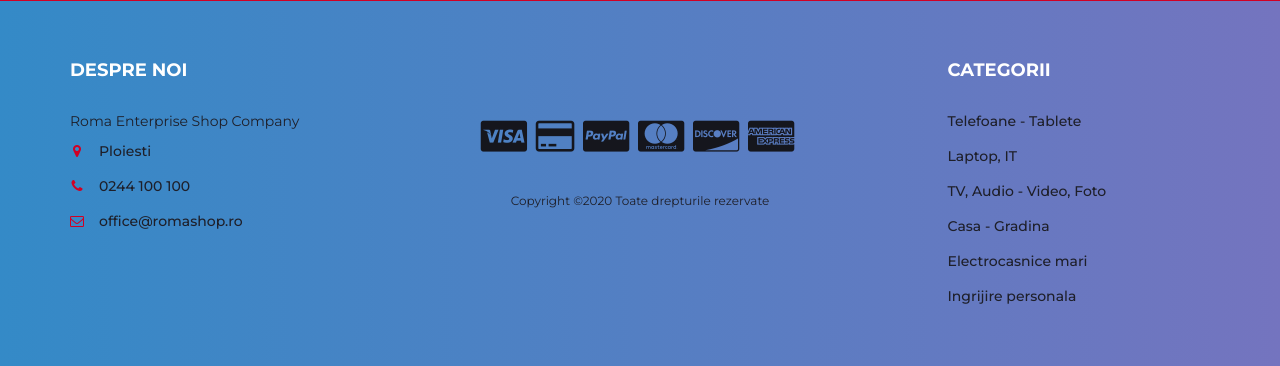
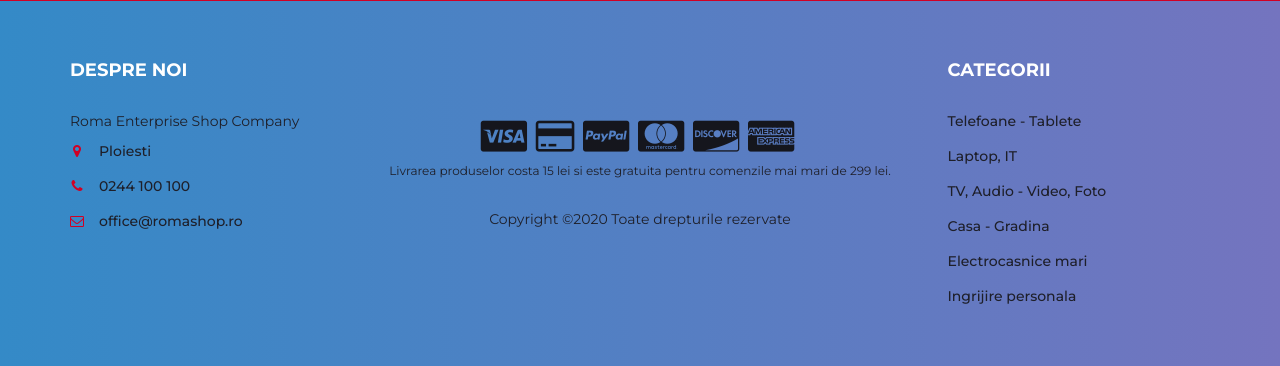
Before and after one commit to floreapaun/online-shopping-system, a PHP site: page / in a window 1280 px wide. Shown: the part 1695-2061 px from the top of the page. Run offline with PHP 8.4, Linux system fonts and the light colour scheme; data comes from the database, SQL or seed files in the repository; data that the repository does not hold is empty; some libraries are stand-ins or nearby versions.

Commit message:
Added delivery cost message.

```diff
--- a/css/style.css
+++ b/css/style.css
@@ -2114,10 +2114,14 @@ background: linear-gradient(to bottom, #0083B0, #00B4DB); /* W3C, IE 10+/ Edge,
   color: #E71C23;
 }
 
-.copyright {
-  margin-top: 30px;
+.delivery {
   display: block;
   font-size: 12px;
+  margin-bottom: 30px;
+}
+
+.copyright {
+  display: block;
 }
 
 .footer-payments li {
--- a/footer.php
+++ b/footer.php
@@ -25,11 +25,12 @@
                         <li><a href="#"><i class="fa fa-cc-discover"></i></a></li>
                         <li><a href="#"><i class="fa fa-cc-amex"></i></a></li>
                     </ul>
+                    <span class="delivery">
+                      Livrarea produselor costa 15 lei si este gratuita pentru comenzile mai mari de 299 lei.
+					</span>
                     <span class="copyright">
-								<!-- Link back to Colorlib can't be removed. Template is licensed under CC BY 3.0. -->
-								Copyright &copy;<script>document.write(new Date().getFullYear());</script> Toate drepturile rezervate
-                        <!-- Link back to Colorlib can't be removed. Template is licensed under CC BY 3.0. -->
-							</span>
+					  Copyright &copy;<script>document.write(new Date().getFullYear());</script> Toate drepturile rezervate
+					</span>
                 </div>
 
                 <div class="col-md-3 col-xs-6">
```
